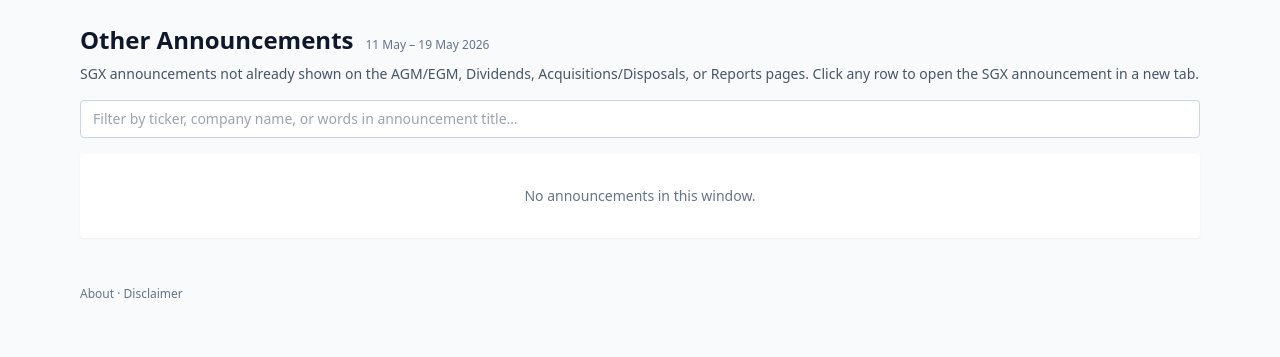
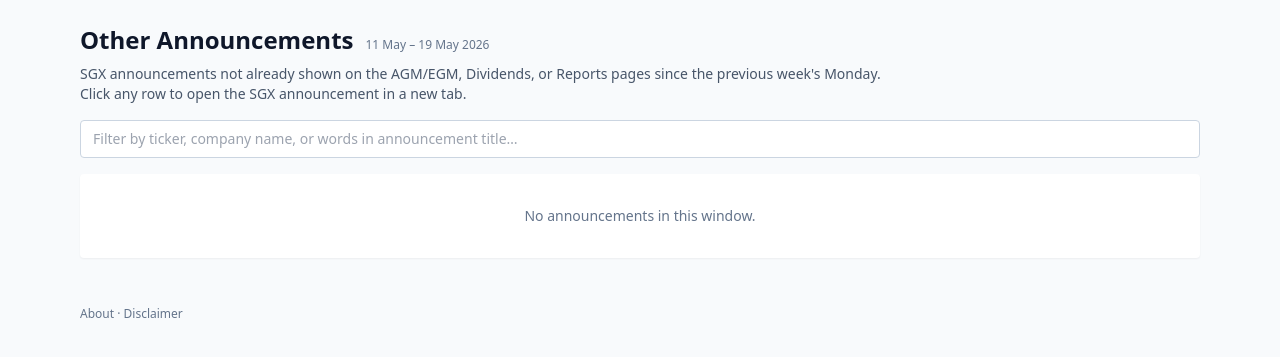
Before and after one commit to maxloopinmok/sgdr-pa, a Django app: page /calendar/other-announcements/ in a window 1280 px wide. Shown: the part 45-402 px from the top of the page. Run offline with Django 5.2, Linux system fonts and the light colour scheme; data that the repository does not hold is empty; some libraries are stand-ins or nearby versions.

Commit message:
updated templates/calendar/other_announcements.html

```diff
--- a/templates/calendar/other_announcements.html
+++ b/templates/calendar/other_announcements.html
@@ -10,9 +10,8 @@
     </span>
   </div>
   <p class="text-sm text-slate-600">
-    SGX announcements not already shown on the AGM/EGM, Dividends,
-    Acquisitions/Disposals, or Reports pages. Click any row to open the
-    SGX announcement in a new tab.
+    SGX announcements not already shown on the AGM/EGM, Dividends, or Reports pages since the previous week's Monday.<br/>
+    Click any row to open the SGX announcement in a new tab.
   </p>
 </section>
 
@@ -40,9 +39,12 @@
     const terms = input.value.toLowerCase().split(/\s+/).filter(Boolean);
     let visible = 0;
     for (const row of container.children) {
+      if (row.id === "other-empty") continue;
       const hay = row.dataset.search || "";
-      const match = terms.every(t => hay.includes(t));
-      row.hidden = !match;
+      const match = !terms.length || terms.every(t => hay.includes(t));
+      // Use style.display, not the [hidden] attr — Tailwind's `flex`
+      // utility sets display:flex which overrides UA [hidden]{display:none}.
+      row.style.display = match ? "" : "none";
       if (match) visible++;
     }
     let empty = document.getElementById("other-empty");
@@ -54,9 +56,9 @@
         container.appendChild(empty);
       }
       empty.textContent = "No matches for “" + input.value + "” in this window.";
-      empty.hidden = false;
+      empty.style.display = "";
     } else if (empty) {
-      empty.hidden = true;
+      empty.style.display = "none";
     }
   }
 
```
